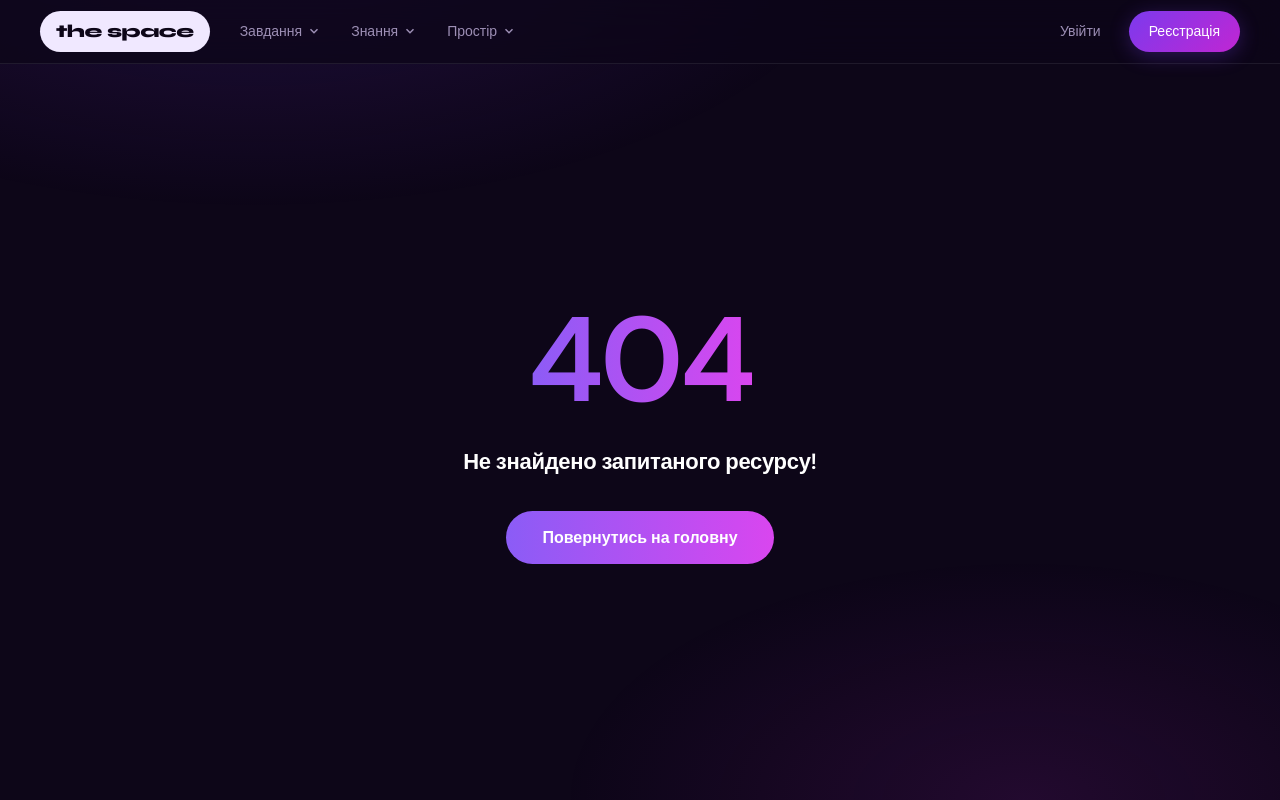
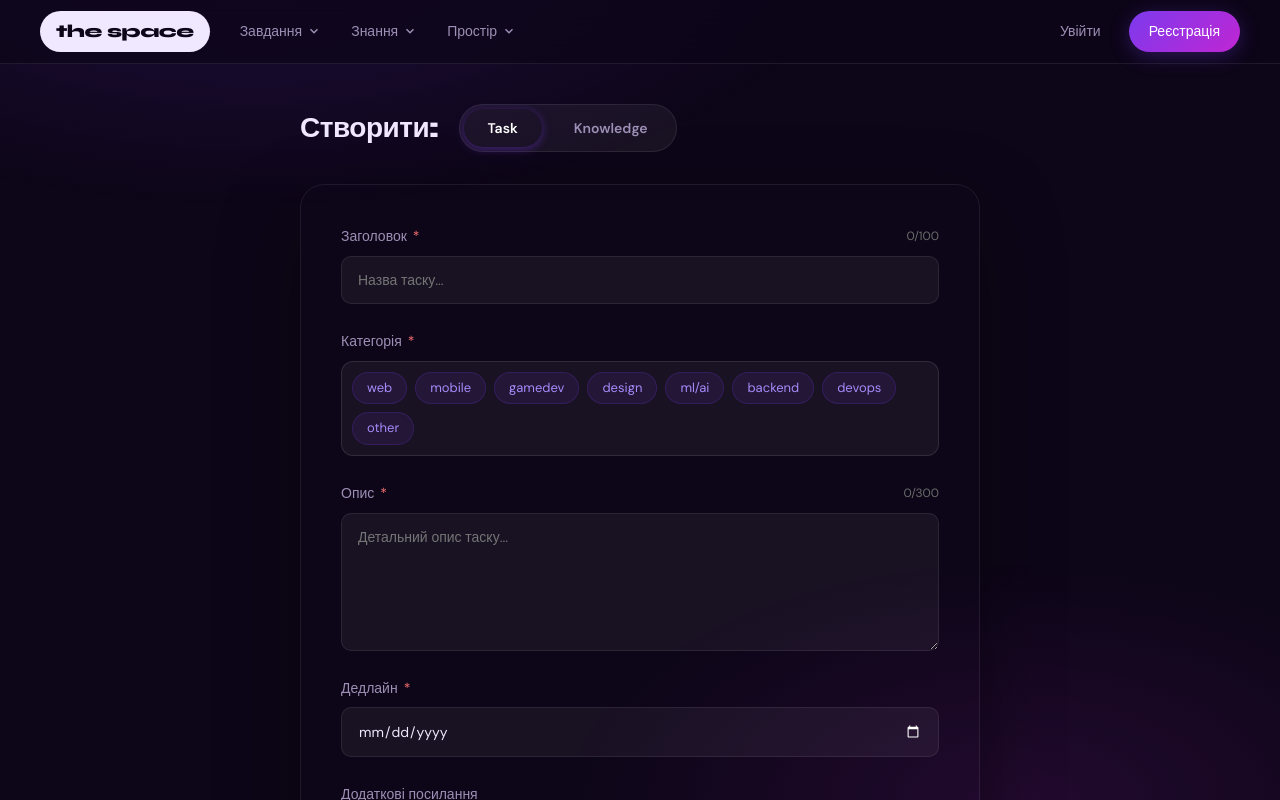
Before and after one commit to AndriyPastukh/the-space, a React (Vite) app in the folder frontend/: page /create-experience in a window 1280 px wide. Before the commit this address had no page. Shown: the top 800 px of the page. Built offline with nearby package versions, Linux system fonts and the light colour scheme.

Commit message:
fix: make /create-experience tabs changes on search param and fix urls links

```diff
--- a/frontend/src/App.tsx
+++ b/frontend/src/App.tsx
@@ -21,7 +21,7 @@ function App() {
           <Route path="/login" element={<LoginPage />} />
           <Route path="/register" element={<RegisterPage />} />
           <Route path="/terms" element={<TermsPage />} />
-          <Route path="/create" element={<CreatePage />} />
+          <Route path="/create-experience" element={<CreatePage />} />
           <Route path="/tasks/:id" element={<TaskDetails />} />
           <Route path="/knowledges/:id" element={<KnowledgeDetails />} />
           <Route path="/*" element={<NotFoundPage />} />
--- a/frontend/src/components/Header/Header.tsx
+++ b/frontend/src/components/Header/Header.tsx
@@ -41,7 +41,7 @@ export const Header = () => {
                             <a href="/search" className="dropdown-item">
                                 Знайти завдання
                             </a>
-                            <a href="/create" className="dropdown-item">
+                            <a href="/create-experience?type=task" className="dropdown-item">
                                 Створити завдання
                             </a>
                         </div>
@@ -54,7 +54,7 @@ export const Header = () => {
                             <a href="/search?type=knowledge" className="dropdown-item">
                                 Знайти знання
                             </a>
-                            <a href="/create?type=knowledge" className="dropdown-item">
+                            <a href="/create-experience?type=knowledge" className="dropdown-item">
                                 Запропонувати обмін
                             </a>
                         </div>
--- a/frontend/src/pages/CreatePage/CreatePage.tsx
+++ b/frontend/src/pages/CreatePage/CreatePage.tsx
@@ -1,4 +1,5 @@
 import { useState } from 'react';
+import { useSearchParams } from "react-router-dom";
 import TaskForm from './components/TaskForm/TaskForm';
 import KnowledgeForm from './components/KnowledgeForm/KnowledgeForm';
 import type { TaskFormState } from './components/TaskForm/TaskForm';
@@ -27,7 +28,10 @@ const initialKnowledgeState: KnowledgeFormState = {
 };
 
 export default function CreatePage() {
-    const [activeTab, setActiveTab] = useState<Tab>('task');
+    const [searchParams, setSearchParams] = useSearchParams();
+    const typeParam = searchParams.get("type");
+    const activeTab: Tab = typeParam === "knowledge" ? "knowledge" : "task";
+
     const [taskForm, setTaskForm] = useState<TaskFormState>(initialTaskState);
     const [knowledgeForm, setKnowledgeForm] = useState<KnowledgeFormState>(initialKnowledgeState);
 
@@ -39,13 +43,13 @@ export default function CreatePage() {
                     <div className="create-tabs">
                         <button
                             className={`tab-btn ${activeTab === 'task' ? 'tab-btn--active' : ''}`}
-                            onClick={() => setActiveTab('task')}
+                            onClick={() => setSearchParams({ type: "task" })}
                         >
                             Task
                         </button>
                         <button
                             className={`tab-btn ${activeTab === 'knowledge' ? 'tab-btn--active' : ''}`}
-                            onClick={() => setActiveTab('knowledge')}
+                            onClick={() => setSearchParams({ type: "knowledge" })}
                         >
                             Knowledge
                         </button>
```
